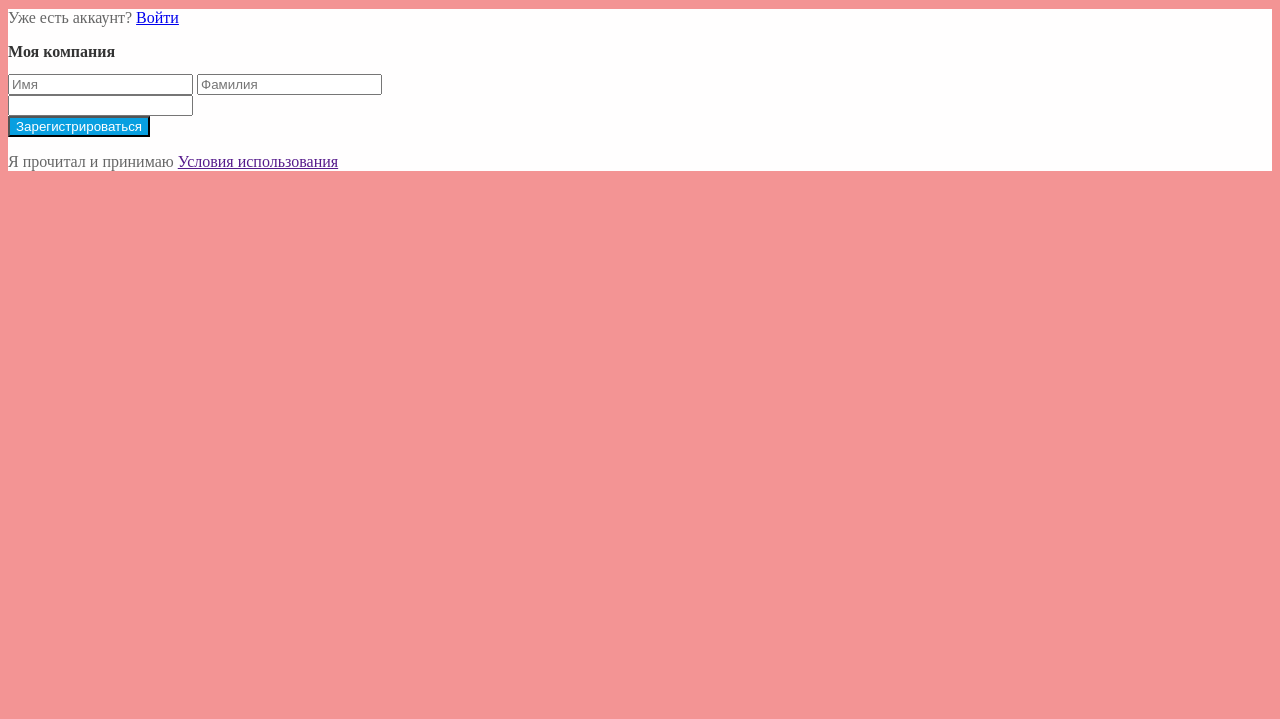
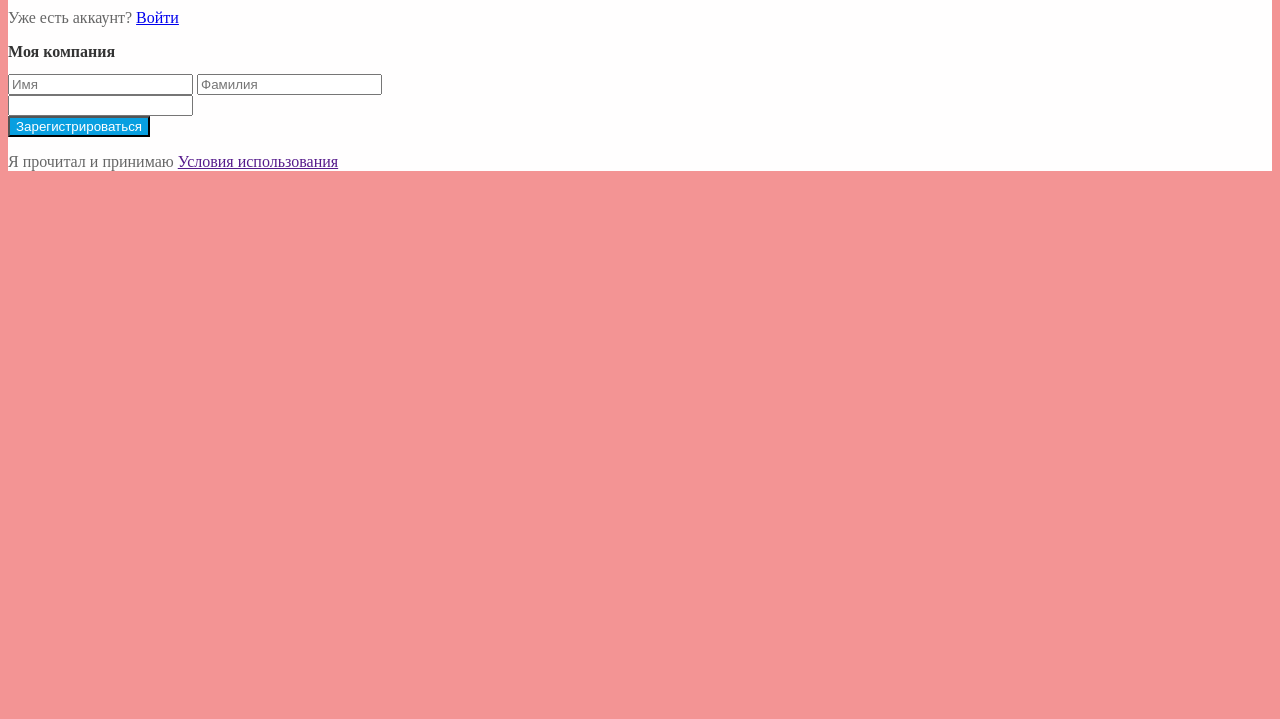
Before and after one commit to ratsu123/purple_dz, a plain HTML site: page 2-Form/index.html in a window 1280 px wide. Shown: the part 81-800 px from the top of the page. Drawn offline with Linux system fonts and the light colour scheme.

Commit message:
little fix

```diff
--- a/2-Form/style.css
+++ b/2-Form/style.css
@@ -1,7 +1,7 @@
 body {
     background-color: #F39494;
 }
-form {
+main {
     background-color: #FFFEFE;
 
 
```
